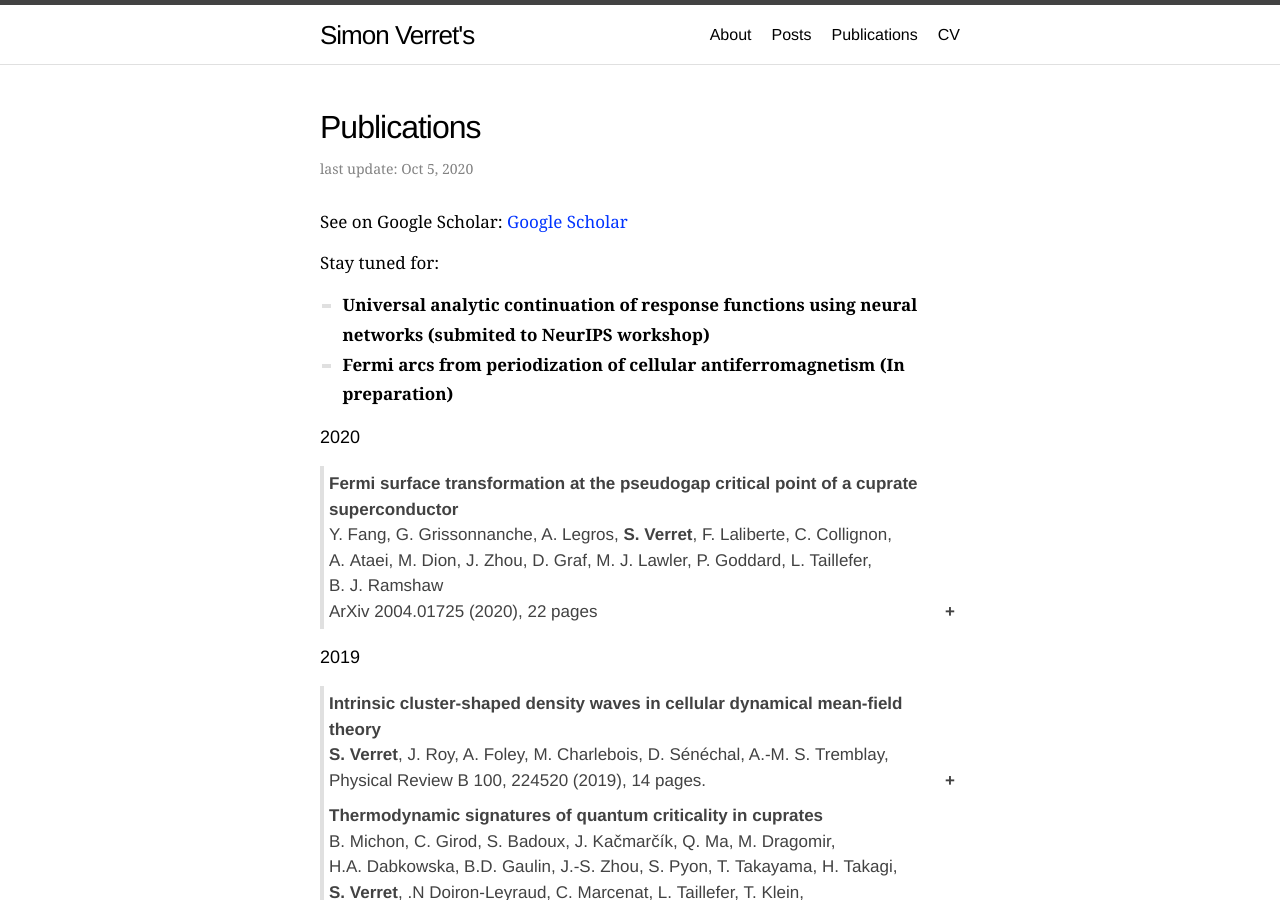
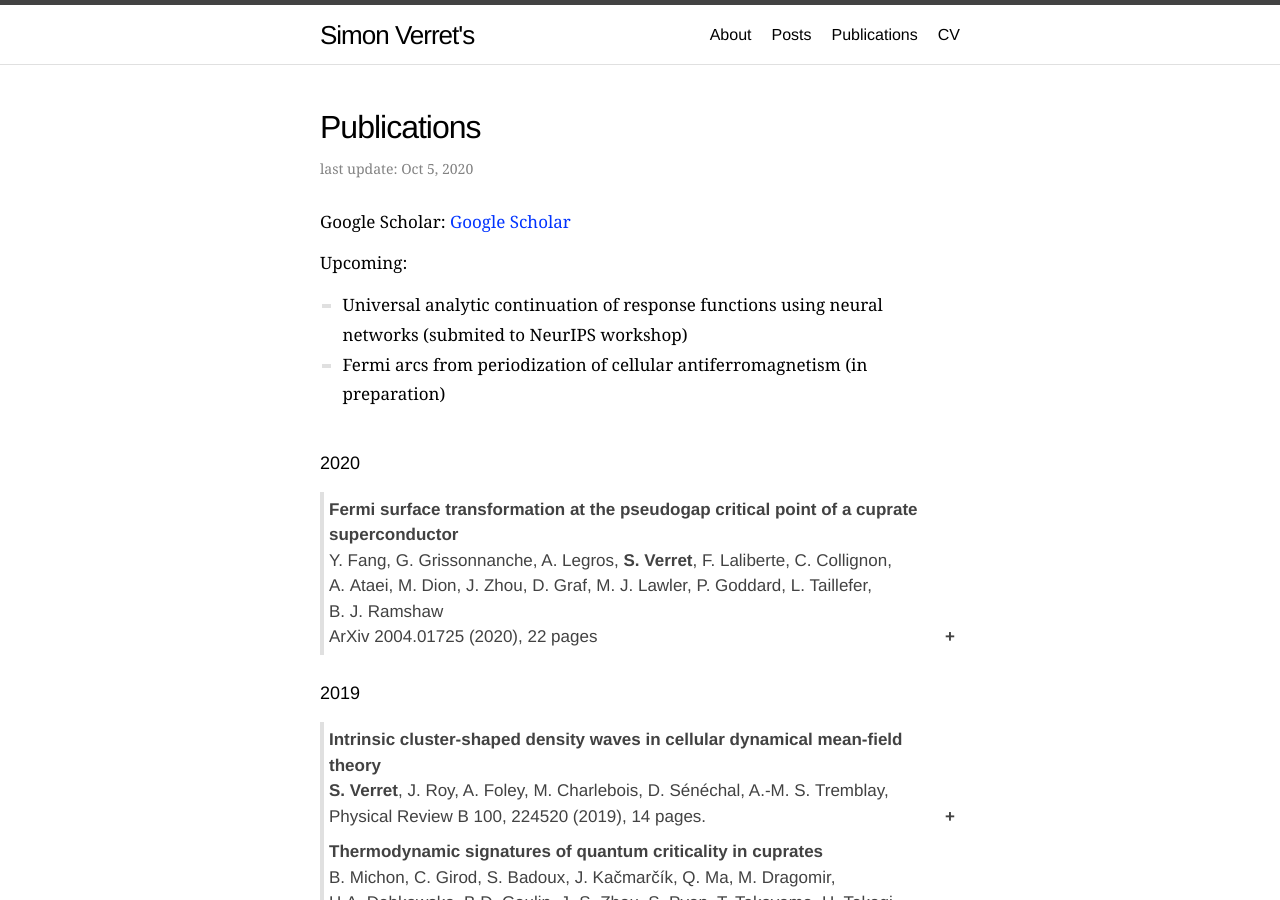
Before and after one commit to simonverret/simonverret.github.io, a Jekyll site: the page built from publications.md, in a window 1280 px wide and 900 px high. Built offline with Jekyll 4.4.1, drawn with Linux system fonts in a browser that asks for light colours; some web fonts are replaced.

```diff
--- a/publications.md
+++ b/publications.md
@@ -6,16 +6,17 @@
 order: 4
 ---
 
- <p>See on Google Scholar: <a href="https://scholar.google.ca/citations?hl=en&user=YBaQbjAAAAAJ&view_op=list_works&sortby=pubdate">Google Scholar</a></p>
+ <p>Google Scholar: <a href="https://scholar.google.ca/citations?hl=en&user=YBaQbjAAAAAJ&view_op=list_works&sortby=pubdate">Google Scholar</a></p>
 
-Stay tuned for:
-- **Universal analytic continuation of response functions using neural networks (submited to NeurIPS workshop)**
-- **Fermi arcs from periodization of cellular antiferromagnetism (In preparation)**
+Upcoming:
+- Universal analytic continuation of response functions using neural networks (submited to NeurIPS workshop)
+- Fermi arcs from periodization of cellular antiferromagnetism (in preparation)
 
 
 <body>
 
-<p></p>
+<br>
+
 <h4>2020</h4>
 
 <button class="collapsible">
@@ -30,7 +31,7 @@
 </p>
 </div>
 
-<p></p>
+<br>
 
 <h4>2019</h4>
 
@@ -73,7 +74,9 @@
   | This paper is the fruit of very long hard work by Alexandre Foley on a new parametrization of CDMFT to study the coexistance of antiferromagnetism and superconductivity in the Hubbard Model. This new parametrization is compared to my Master's thesis results which used an older 'simpler' parametrization.
 </p>
 </div>
-<p></p>
+
+<br>
+
 
 <h4>2018</h4>
 
@@ -90,7 +93,7 @@
 </p>
 </div>
 
-<p></p>
+<br>
 
 <h4>2017</h4>
 
@@ -134,7 +137,7 @@
 </p>
 </div>
 
-<p></p>
+<br>
 
 <h4>2014</h4>
 
@@ -164,7 +167,8 @@
   | Access required
 </p>
 </div>
-<p></p>
+
+<br>
 
 <h4>2012</h4>
 
@@ -179,7 +183,8 @@
   | Access required
 </p>
 </div>
-<p></p>
+
+<br>
 
 <h4>2010</h4>
 
```
Also changed, not shown: resume.md (+10 -4 lines).
